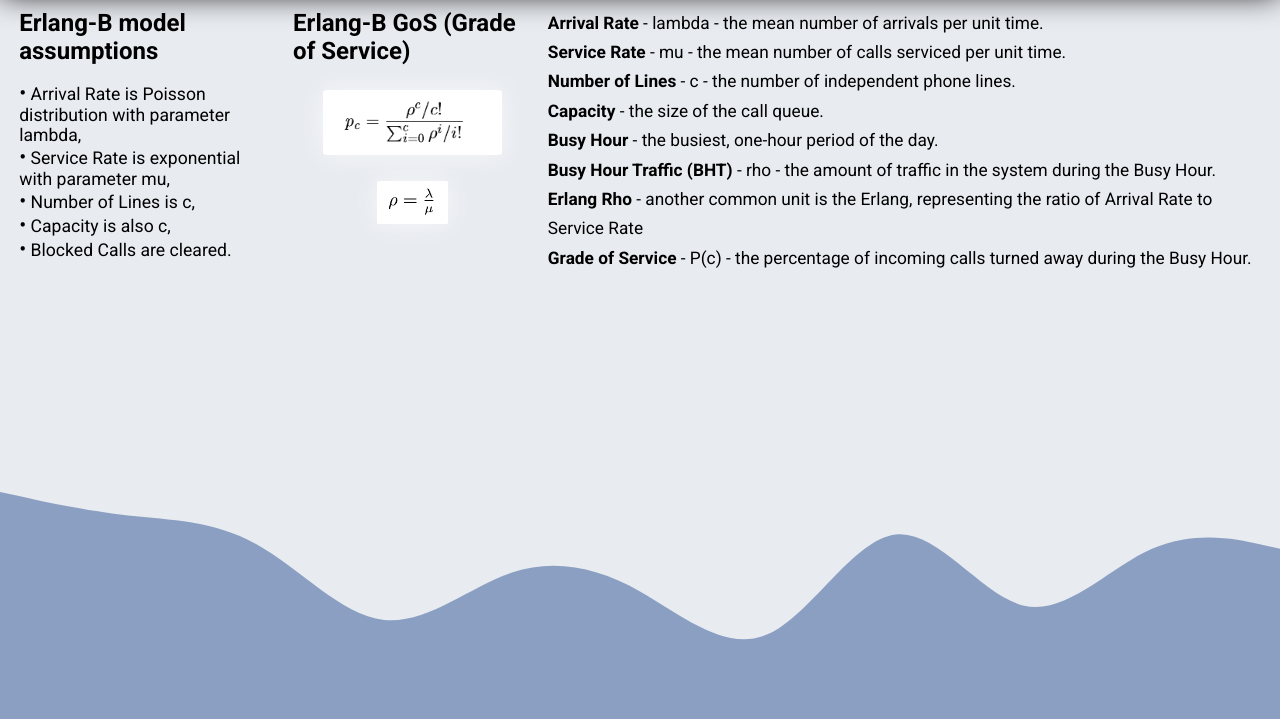
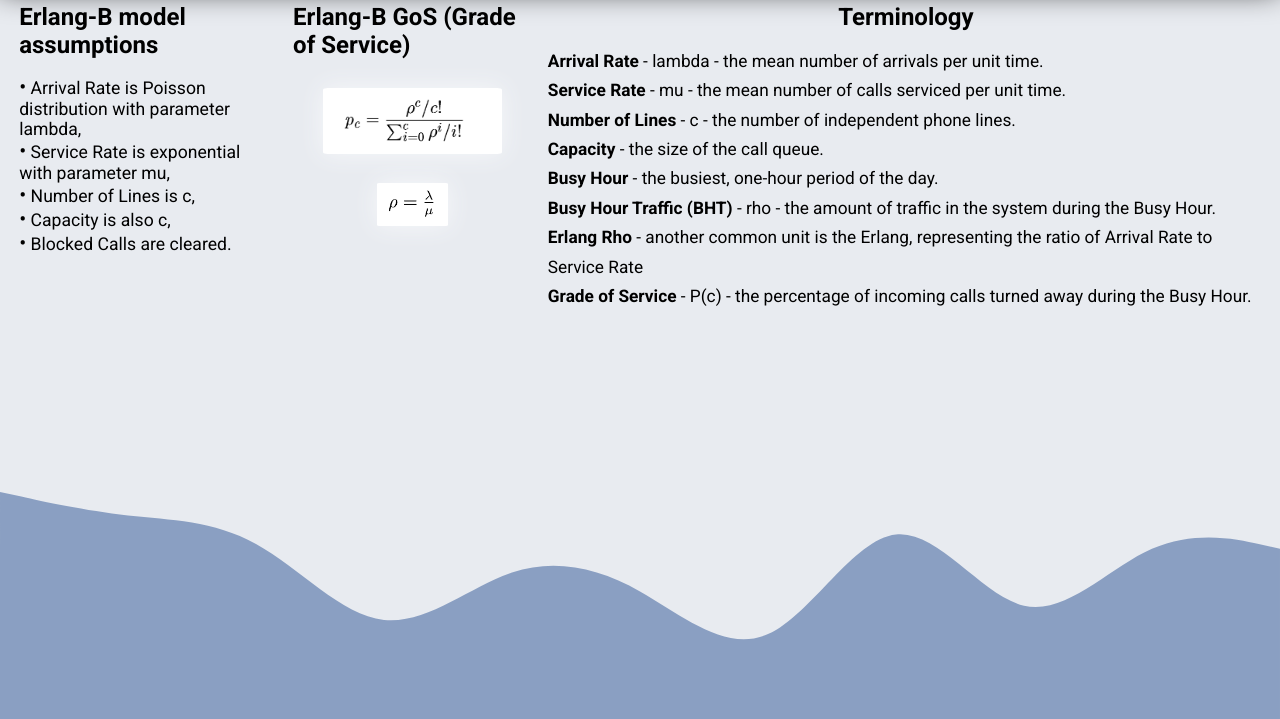
Before and after one commit to Maylayloo/Erlang-B-calculator, a plain HTML site: page index.html in a window 1280 px wide. Shown: the part 81-800 px from the top of the page. Drawn offline with Linux system fonts and the light colour scheme.

Commit message:
terminology subtitle added

```diff
--- a/index.html
+++ b/index.html
@@ -36,6 +36,7 @@
         <img id="img-subGoS" src="assets/formula2.png" alt="GoS Formula">
       </div>
       <div id="info">
+          <h2>Terminology</h2>
           <p>
               <span>Arrival Rate</span> - lambda - the mean number of arrivals per unit time. <br>
               <span>Service Rate</span> - mu - the mean number of calls serviced per unit time. <br>
```
